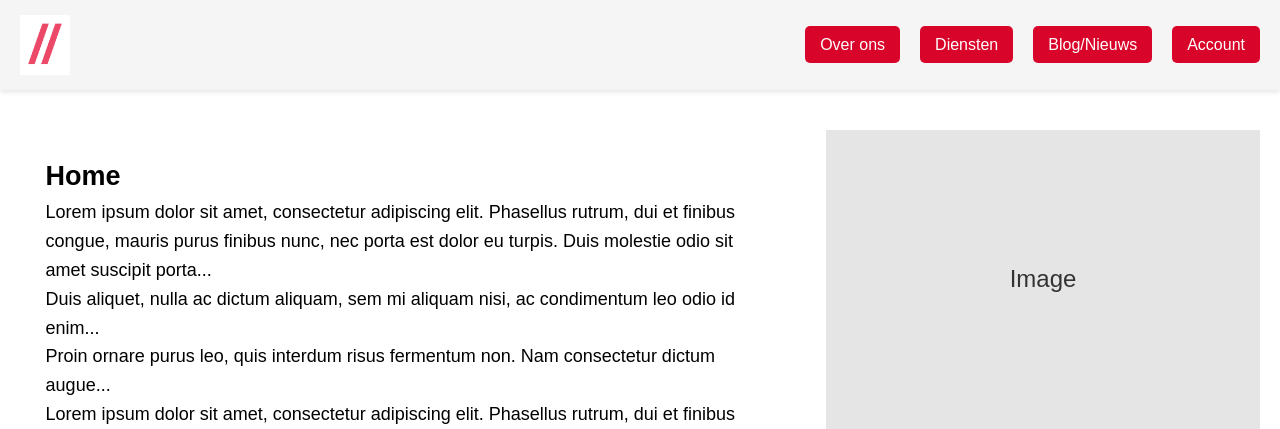
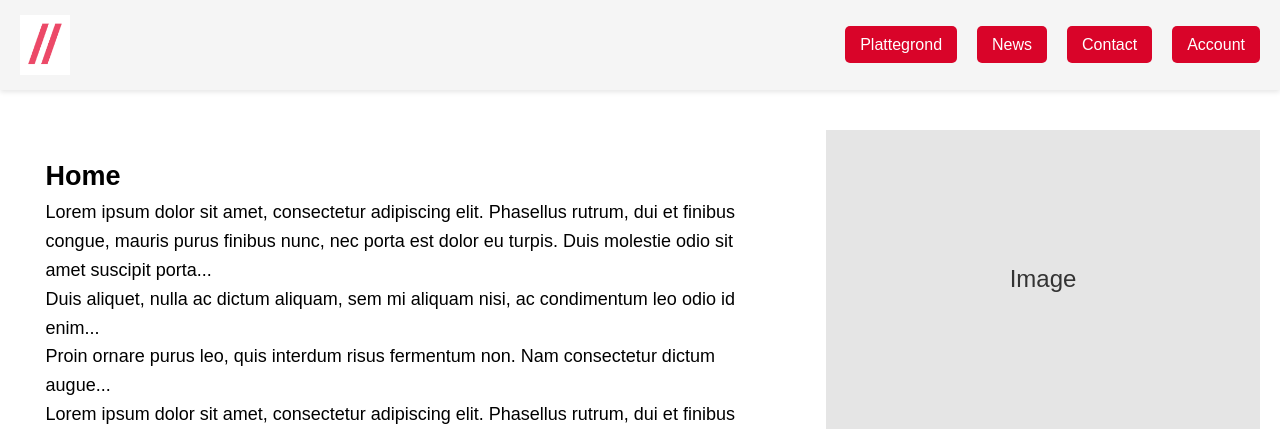
Before and after one commit to ala-lms-veilig/lo2e-swd4-4groep1, a PHP site: page / in a window 1280 px wide. Shown: the top 429 px of the page. Run offline with PHP 8.4, Linux system fonts and the light colour scheme.

Commit message:
added includes

```diff
--- a/includes/header.php
+++ b/includes/header.php
@@ -7,9 +7,9 @@
         </div>
         <nav>
             <ul>
-                <li><a href="#">Over ons</a></li>
-                <li><a href="#">Diensten</a></li>
-                <li><a href="#">Blog/Nieuws</a></li>
+                <li><a href="#">Plattegrond</a></li>
+                <li><a href="#">News</a></li>
+                <li><a href="#">Contact</a></li>
                 <li><a href="#">Account</a></li>
             </ul>
         </nav>
--- a/index.php
+++ b/index.php
@@ -7,20 +7,8 @@
     <link rel="stylesheet" href="styles/style.css">
 </head>
 <body>
-    <header>
-        <div class="logo">
-            <img src="images/logo.png" alt="Company Logo">
 
-        </div>
-        <nav>
-            <ul>
-                <li><a href="#">Over ons</a></li>
-                <li><a href="#">Diensten</a></li>
-                <li><a href="#">Blog/Nieuws</a></li>
-                <li><a href="#">Account</a></li>
-            </ul>
-        </nav>
-    </header>
+    <?php require 'includes/header.php' ?>
 
     <main id="index-main">
         <section class="content">
```
